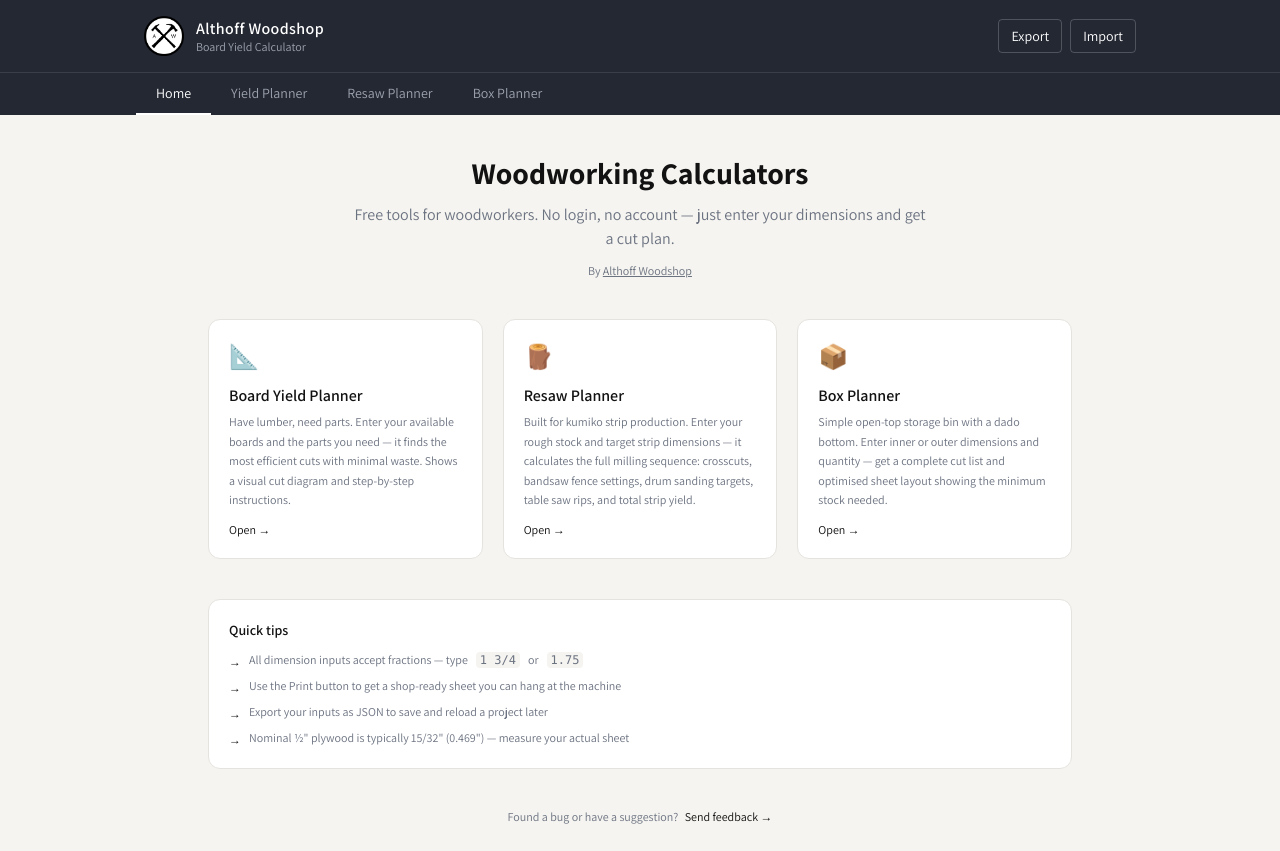
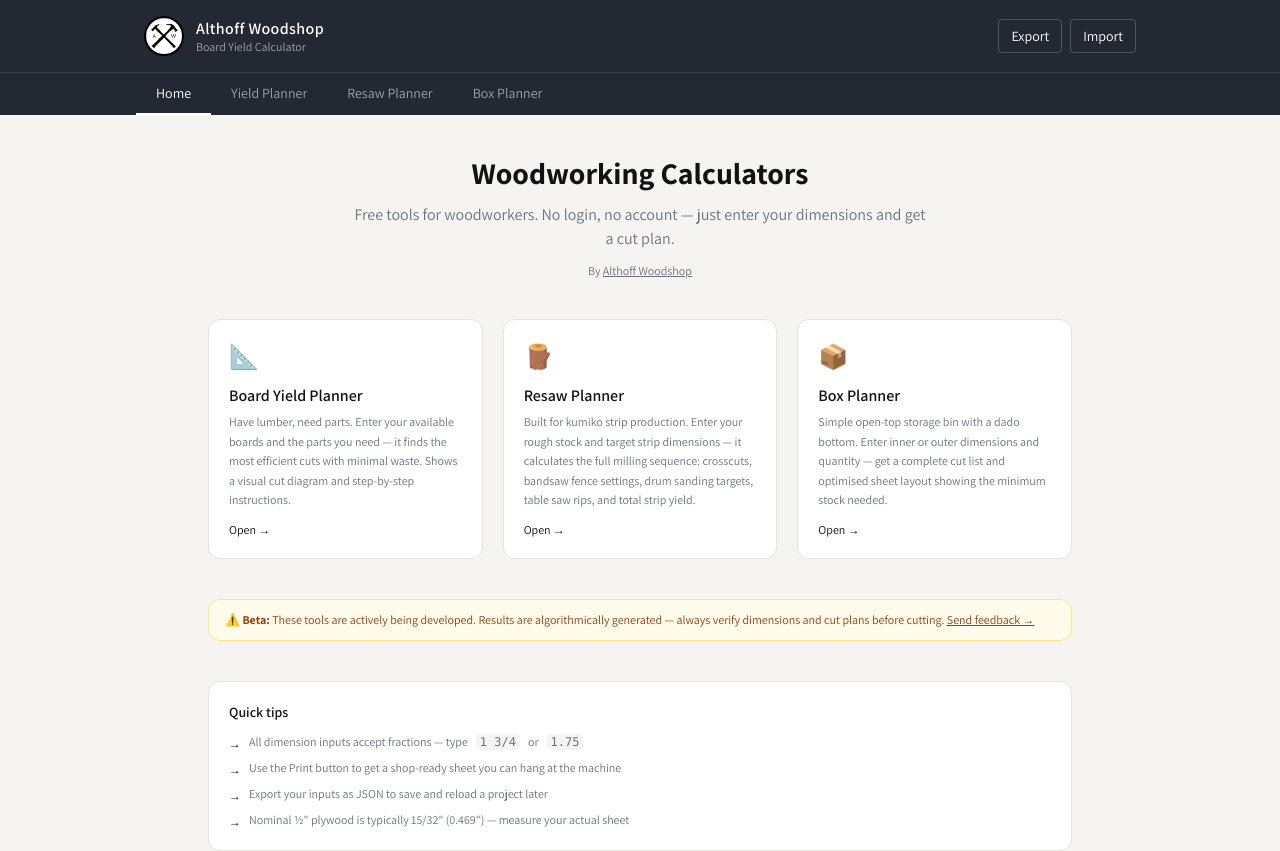
Before and after one commit to whittles/yield-prod, a Vue app: page /#/home in a window 1280 px wide. Shown: the top 851 px of the page. Built offline with nearby package versions, Linux system fonts and the light colour scheme.

Commit message:
v1.0.57: beta notices on home, resaw, and box planner

```diff
--- a/package.json
+++ b/package.json
@@ -1,6 +1,6 @@
 {
   "name": "yield-board-calculator",
-  "version": "1.0.56",
+  "version": "1.0.57",
   "scripts": {
     "dev": "vite",
     "build": "vite build",
--- a/src/views/BinView.vue
+++ b/src/views/BinView.vue
@@ -142,6 +142,11 @@
 
     <!-- ── Results ─────────────────────────────────────────────────── -->
     <template v-if="result">
+
+      <!-- Beta disclaimer -->
+      <div class="no-print bg-amber-50 border border-amber-200 rounded-lg px-4 py-3 text-sm text-amber-800">
+        ⚠️ <strong>Beta feature</strong> — This cut plan is generated algorithmically and may not be optimal. Always verify dimensions before cutting. Use your own judgement at the saw.
+      </div>
 
       <!-- Summary -->
       <div class="bg-surface border border-border rounded-lg p-5">
--- a/src/views/HomeView.vue
+++ b/src/views/HomeView.vue
@@ -48,6 +48,11 @@
         <div class="mt-3 text-xs text-accent font-medium">Open →</div>
       </button></div>
 
+    <!-- Beta notice -->
+    <div class="bg-amber-50 border border-amber-200 rounded-xl px-4 py-3 text-xs text-amber-800">
+      ⚠️ <strong>Beta:</strong> These tools are actively being developed. Results are algorithmically generated — always verify dimensions and cut plans before cutting. <a href="https://althoffwoodshop.com/pages/contact" target="_blank" rel="noopener" class="underline hover:opacity-80">Send feedback →</a>
+    </div>
+
     <!-- Quick tips -->
     <div class="bg-surface border border-border rounded-xl p-5 space-y-3">
       <h2 class="text-sm font-semibold text-text-primary">Quick tips</h2>
--- a/src/views/ResawView.vue
+++ b/src/views/ResawView.vue
@@ -352,6 +352,11 @@
 
     <!-- ── Results ─────────────────────────────────────────────────── -->
     <template v-if="r">
+
+      <!-- Beta disclaimer -->
+      <div class="no-print bg-amber-50 border border-amber-200 rounded-lg px-4 py-3 text-sm text-amber-800">
+        ⚠️ <strong>Beta feature</strong> — This yield plan is generated algorithmically and may not be optimal. Always verify dimensions before cutting. Use your own judgement at the saw.
+      </div>
 
       <!-- ── Print header (full batch summary) ─────────────────────── -->
       <div class="print-only print-no-break mb-6">
```
